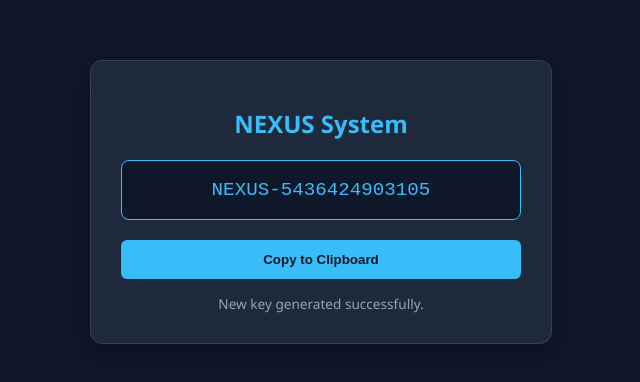
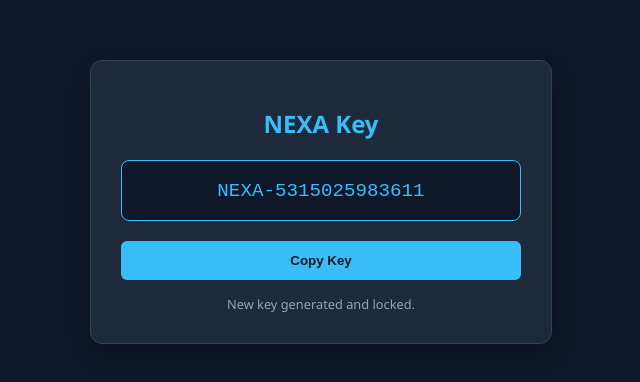
Before and after one commit to PurePro4562/dsfsdfdsfsdf, a plain HTML site: page index.html in a window 1280 px wide. Shown: the part 198-580 px from the top of the page, without its empty margins (319-959 px from the left). Drawn offline with Linux system fonts and the light colour scheme.

Commit message:
Update index.html

```diff
--- a/index.html
+++ b/index.html
@@ -3,7 +3,7 @@
 <head>
     <meta charset="UTF-8">
     <meta name="viewport" content="width=device-width, initial-scale=1.0">
-    <title>NEXUS Key Generation</title>
+    <title>NEXA Key System</title>
     <style>
         body {
             font-family: 'Segoe UI', Tahoma, Geneva, Verdana, sans-serif;
@@ -34,12 +34,11 @@
             font-size: 1.2rem;
             margin-bottom: 20px;
             border: 1px solid #38bdf8;
-            word-break: break-all;
             color: #38bdf8;
+            min-height: 1.5em;
             display: flex;
             align-items: center;
             justify-content: center;
-            min-height: 1.5em;
         }
         button {
             width: 100%;
@@ -50,36 +49,40 @@
             border-radius: 6px;
             cursor: pointer;
             font-weight: bold;
-            transition: all 0.2s;
+            transition: 0.2s;
         }
         button:hover { background-color: #0ea5e9; }
-        button:disabled { background-color: #475569; cursor: not-allowed; }
-        .status-msg { margin-top: 15px; font-size: 0.85rem; color: #94a3b8; }
+        .status-msg { margin-top: 15px; font-size: 0.8rem; color: #94a3b8; }
     </style>
 </head>
 <body>
 
     <div class="container" id="main-content">
-        <h1>NEXUS System</h1>
-        <div class="key-box" id="key-display">Verifying...</div>
-        <button onclick="copyKey()" id="copy-btn">Copy to Clipboard</button>
-        <div class="status-msg" id="status-text">Checking session status...</div>
+        <h1>NEXA Key</h1>
+        <div class="key-box" id="key-display">Loading...</div>
+        <button onclick="copyKey()" id="copy-btn">Copy Key</button>
+        <div class="status-msg" id="status-text">Validating session...</div>
     </div>
 
     <script>
-        const STORAGE_KEY = "NEXUS_user_key";
+        const STORAGE_KEY = "nexa_persistent_key";
 
-        function initialize() {
+        function handleKeyLogic() {
+            const keyDisplay = document.getElementById('key-display');
+            const statusText = document.getElementById('status-text');
             const referrer = document.referrer.toLowerCase();
-            const existingKey = localStorage.getItem(STORAGE_KEY);
 
-            // 1. If they already have a key, just show it (prevents refresh spam)
-            if (existingKey) {
-                displayKey(existingKey, "Restored from previous session.");
+            // 1. Check if a key already exists in the browser
+            const savedKey = localStorage.getItem(STORAGE_KEY);
+
+            if (savedKey) {
+                // If found, show it and STOP. Do not generate a new one.
+                keyDisplay.innerText = savedKey;
+                statusText.innerText = "Current session key active.";
                 return;
             }
 
-            // 2. Security Check: Only generate if coming from LootLabs
+            // 2. If no saved key, check if they came from LootLabs
             const isAuthorized = referrer.includes("loot") ||
                                  referrer.includes("loot-link") ||
                                  window.location.hostname === "localhost";
@@ -87,44 +90,37 @@
             if (!isAuthorized) {
                 document.getElementById('main-content').innerHTML = `
                     <h1 style="color: #ef4444;">Access Denied</h1>
-                    <p>Please complete the ad-link steps to generate a key.</p>
+                    <p>Please use the official ad-link to get a key.</p>
                 `;
                 return;
             }
 
-            // 3. Generate New Key and Save it
-            const randomDigits = Math.floor(Math.random() * 9000000000000) + 1000000000000;
-            const newKey = "NEXUS-" + randomDigits;
+            // 3. Generate exactly ONE new key and save it immediately
+            const randomID = Math.floor(Math.random() * 9000000000000) + 1000000000000;
+            const newKey = "NEXA-" + randomID;
 
             localStorage.setItem(STORAGE_KEY, newKey);
-            displayKey(newKey, "New key generated successfully.");
-        }
-
-        function displayKey(key, message) {
-            document.getElementById('key-display').innerText = key;
-            document.getElementById('status-text').innerText = message;
+            keyDisplay.innerText = newKey;
+            statusText.innerText = "New key generated and locked.";
         }
 
         function copyKey() {
-            const keyText = document.getElementById('key-display').innerText;
-            if (keyText === "Verifying..." || keyText.includes("Denied")) return;
+            const text = document.getElementById('key-display').innerText;
+            if (text === "Loading..." || text.includes("Denied")) return;
 
-            navigator.clipboard.writeText(keyText).then(() => {
+            navigator.clipboard.writeText(text).then(() => {
                 const btn = document.getElementById('copy-btn');
-                const originalText = btn.innerText;
                 btn.innerText = "Copied!";
                 btn.style.backgroundColor = "#22c55e";
-
                 setTimeout(() => {
-                    btn.innerText = originalText;
+                    btn.innerText = "Copy Key";
                     btn.style.backgroundColor = "#38bdf8";
                 }, 2000);
             });
         }
 
-        window.onload = function() {
-            setTimeout(initialize, 500);
-        };
+        // Execute immediately
+        handleKeyLogic();
     </script>
 </body>
 </html>
```
